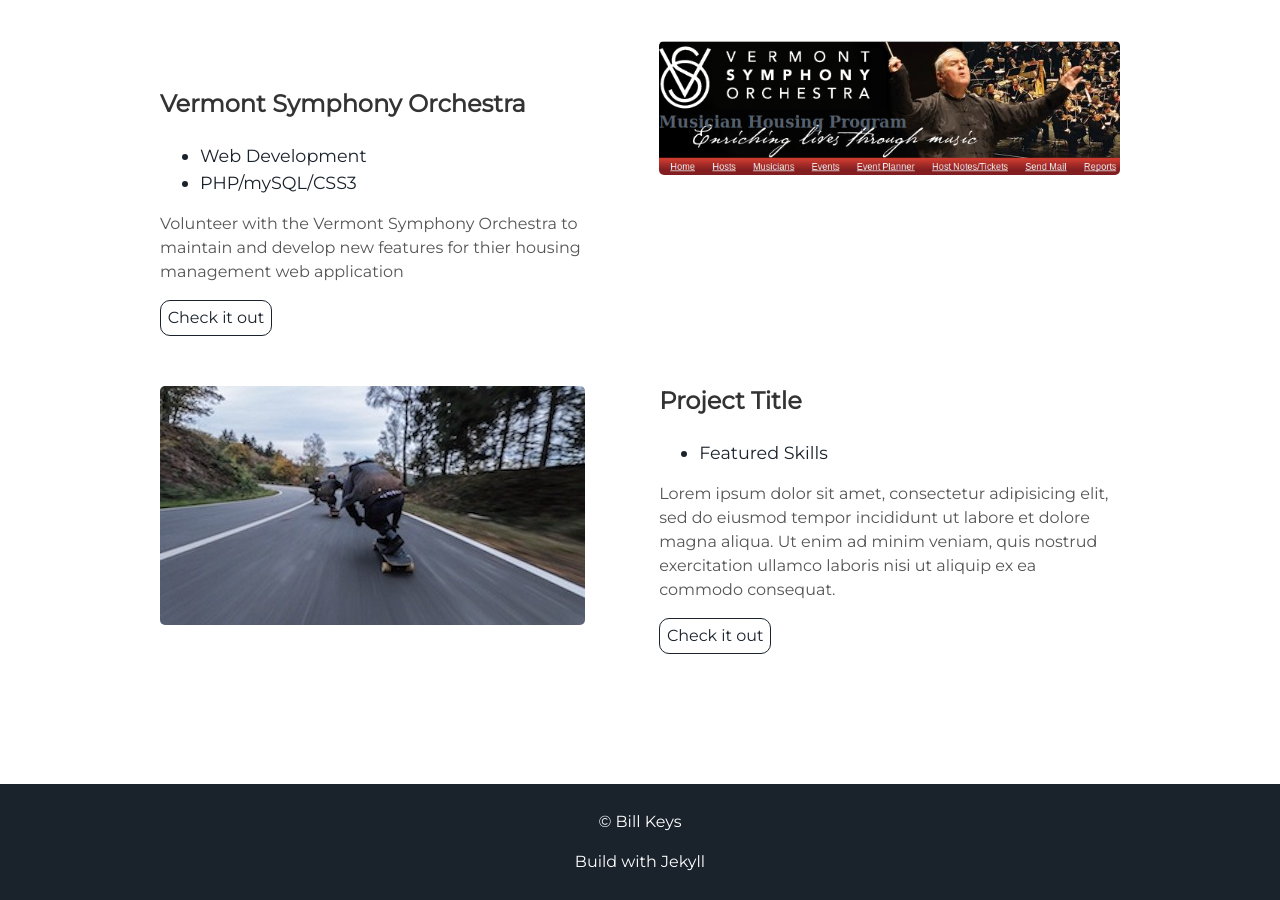
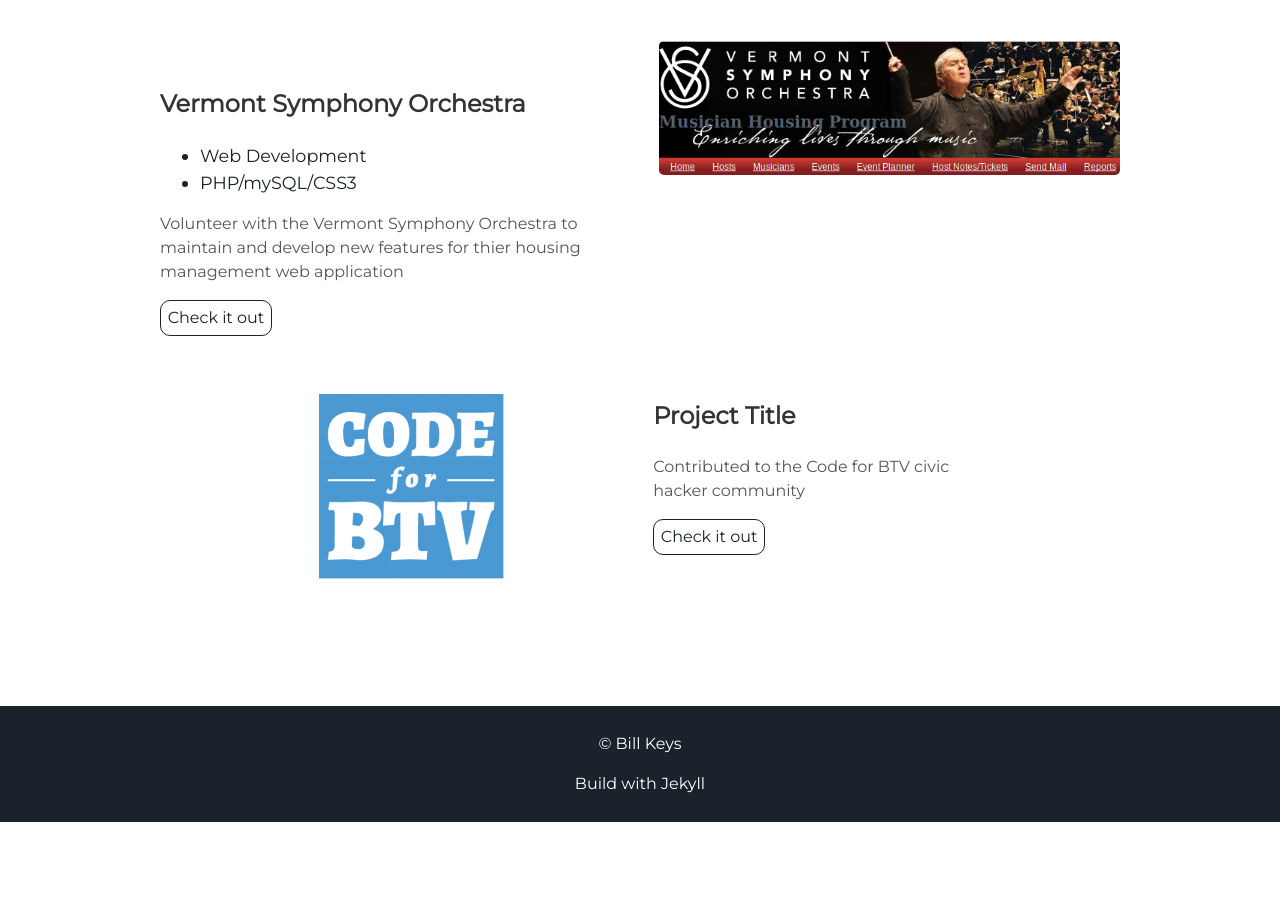
Before and after one commit to billkeys/billkeys.github.io, a Jekyll site: the page built from index.html, in a window 1280 px wide and 900 px high, scrolled down 1762 px. Built offline with Jekyll 4.4.1, drawn with Linux system fonts in a browser that asks for light colours; after the commit the page ends 2584 px from its top, so only the background shows below that.

Commit message:
update icons

```diff
--- a/_includes/header.html
+++ b/_includes/header.html
@@ -5,6 +5,7 @@
         <span class="site-description">{{site.user_title}}</span>
       </h1>
       <div class="header-icons">
+        <a aria-label="My Linkedin" target="_blank" href="https://www.linkedin.com/in/bkeys"><i class="icon fa fa-linkedin" aria-hidden="true"></i></a>
         <a aria-label="Send email" href="mailto:william.keys1@gmail.com"><i class="icon fa fa-envelope"></i></a>
         <a aria-label="My Twitter" target="_blank" href="https://twitter.com/bk_keys"><i class="icon fa fa-twitter" aria-hidden="true"></i></a>
         <a aria-label="My Github" target="_blank" href="https://github.com/billkeys"><i class="icon fa fa-github-alt" aria-hidden="true"></i></a>
--- a/_includes/projects.html
+++ b/_includes/projects.html
@@ -17,14 +17,12 @@
 </div>
 <div class="user-projects">
   <div class="images-left">
-    <img alt="mountains" src="{{ "/assets/img/skate.jpg" | prepend: site.baseurl }}" />
+    <img alt="mountains" src="{{ "/assets/img/codebtv.png" | prepend: site.baseurl }}" />
   </div>
   <div class="contents-right">
     <h3> Project Title </h3>
-    <ul>
-      <li> Featured Skills</li>
-    </ul>
-    <p>Lorem ipsum dolor sit amet, consectetur adipisicing elit, sed do eiusmod tempor incididunt ut labore et dolore magna aliqua. Ut enim ad minim veniam, quis nostrud exercitation ullamco laboris nisi ut aliquip ex ea commodo consequat.</p>
-    <a class="project-link" href="#">Check it out</a>
+
+    <p>Contributed to the Code for BTV civic hacker community</p>
+    <a class="project-link" href="https://github.com/codeforbtv/live-music-venue-directory">Check it out</a>
   </div>
 </div>
```
Also changed, not shown: assets/img/codebtv.png (added), 2 other files.
